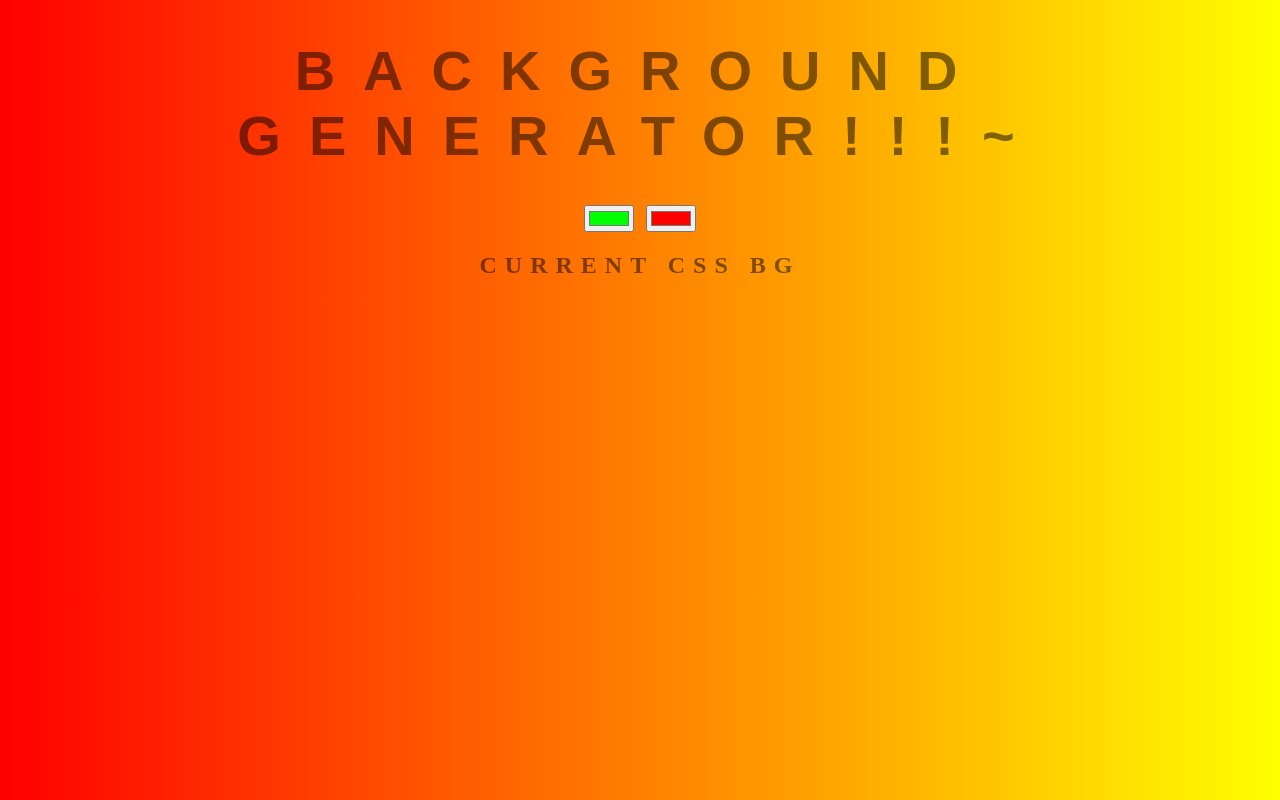
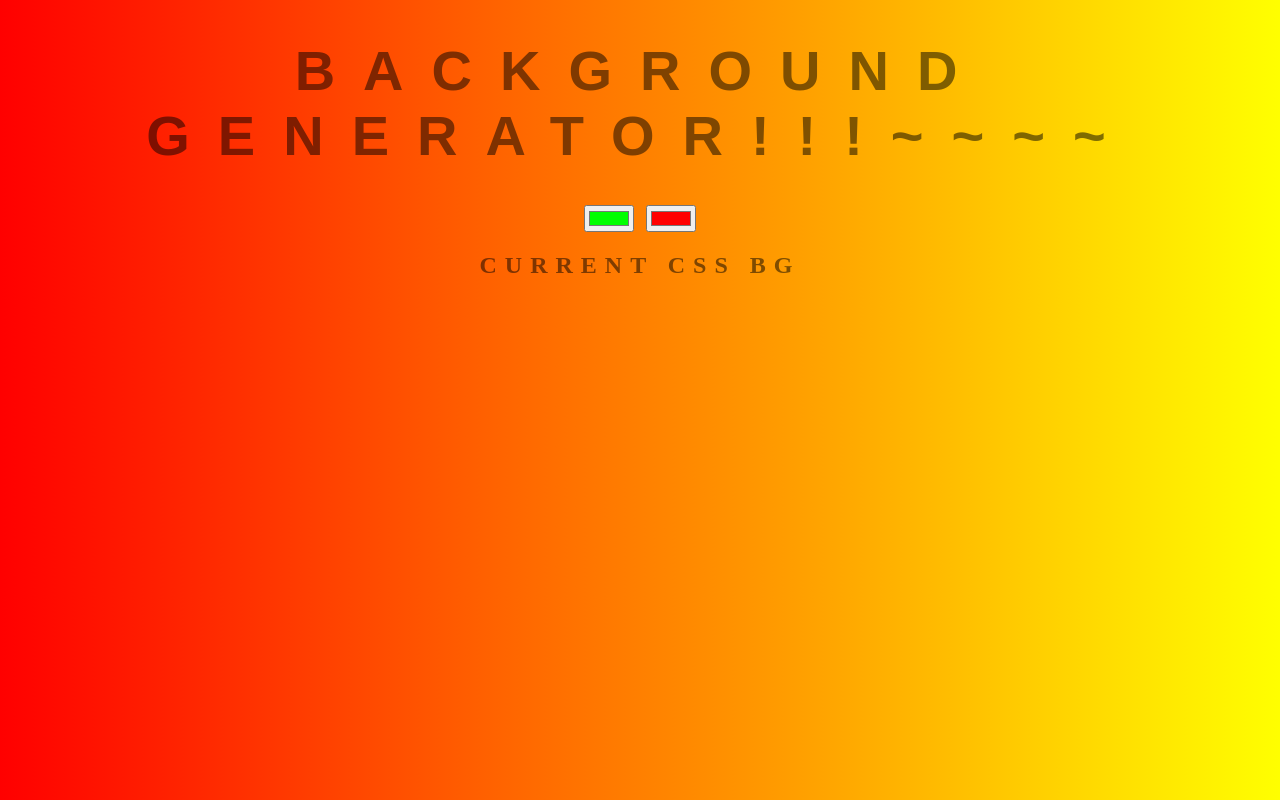
Before and after one commit to 0124321/backgroundgenerator, a plain HTML site: page index.html in a window 1280 px wide. Drawn offline with Linux system fonts and the light colour scheme.

Commit message:
change title again

```diff
--- a/index.html
+++ b/index.html
@@ -5,7 +5,7 @@
 	<link rel="stylesheet" type="text/css" href="style.css">
 </head>
 <body id="Gradient">
-	<h1> Background Generator!!!~ </h1>
+	<h1> Background Generator!!!~~~~ </h1>
 	<input class="c1" type="color" name="color1" value="#00ff00">
 	<input class="c2" type="color" name="color2" value="#ff0000">
 	<h2> Current CSS Bg </h2>
```
